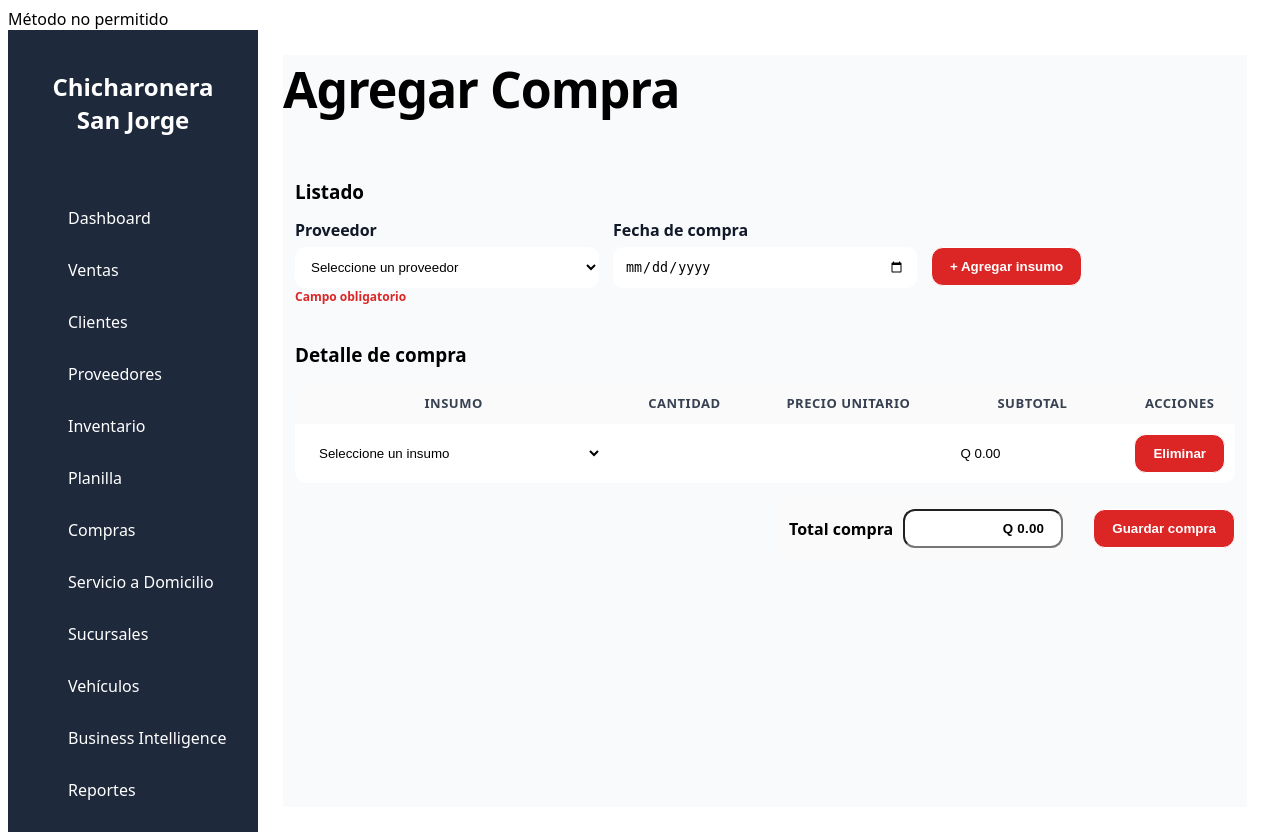
After one commit to IngPau/ChicharroneraSanJorge, a PHP site: page /Compras/compras.php in a window 1280 px wide. The commit adds this page. Run offline with PHP 8.4, Linux system fonts and the light colour scheme.

Commit message:
Modulo de compras mejorado, aun falta pero mejoradooooooo

```diff
--- /dev/null
+++ b/Compras/compras.css
@@ -0,0 +1,280 @@
+/* Compras/compras.css */
+
+/* ===================== SIDEBAR ===================== */
+.sidebar {
+  width: 250px;
+  background: #1e293b;
+  color: white;
+  display: flex;
+  flex-direction: column;
+  transition: transform 0.3s ease-in-out;
+}
+
+.sidebar h2 {
+  padding: 20px;
+  text-align: center;
+  font-size: 24px;
+}
+
+.sidebar ul {
+  list-style: none;
+}
+
+.sidebar ul li a {
+  display: block;
+  color: white;
+  text-decoration: none;
+  padding: 15px 20px;
+  font-size: 16px;
+  font-weight: 500;
+}
+
+.sidebar ul li a:hover {
+  background: #dc2626;
+  color: white;
+}
+
+.sidebar ul li.active,
+.sidebar ul li.active a {
+  background: #dc2626;
+  color: white;
+}
+
+.sidebar footer {
+  padding: 15px;
+  font-size: 12px;
+  text-align: center;
+}
+/* ===================== FIN SIDEBAR ===================== */
+
+.container {
+  display: flex;
+  min-height: 100vh;
+}
+
+/* Contenido principal*/
+.main {
+  flex: 1;
+  max-width: none;
+  margin: 25px;
+  background: #f8fafc;
+}
+
+body{
+  color:var(--text);
+  font-family: ui-sans-serif, system-ui, -apple-system, "Segoe UI", Roboto, Helvetica, Arial, "Apple Color Emoji","Segoe UI Emoji";
+}
+
+.page-header{
+  display:flex;
+  align-items:end;
+  gap:16px;
+  justify-content:space-between;
+  margin-bottom:18px;
+}
+
+.page-title{
+  font-size: 50px;
+  font-weight: 900;
+  letter-spacing: -0.02em;
+  margin-bottom: 18px;
+}
+
+.page-sub{
+  color:var(--muted);
+  font-size:14px;
+}
+
+/* Card contenedor */
+.card{
+  background:var(--card);
+  border:1px solid var(--border);
+  border-radius:var(--radius);
+  box-shadow:var(--shadow);
+  padding:12px;
+}
+
+/* Secciones y subtítulos */
+.section-title{
+  font-size: 0.5cm;
+  font-weight: 700;
+  margin:8px 0 14px;
+}
+
+/* Grid responsive para los campos de encabezado */
+.grid{
+  display:grid;
+  gap:14px;
+}
+.grid-2{
+  grid-template-columns:
+  repeat(2, minmax(0,1fr));
+}
+
+.grid-3{
+  grid-template-columns:
+  repeat(3, minmax(0,1fr));
+}
+@media (max-width: 860px){ .grid-2,.grid-3{ grid-template-columns: 1fr; } }
+
+/* Form fields */
+.form-group label{
+  display:block;
+  font-weight:600;
+  margin-bottom:6px;
+  color:#111827;
+}
+
+.form-group input[type="text"],
+.form-group input[type="number"],
+.form-group input[type="date"],
+.form-group select{
+  width:100%;
+  padding:12px 12px;
+  border:1px solid var(--border);
+  border-radius:10px;
+  background:#fff;
+  outline:none;
+  transition: box-shadow .15s, border-color .15s, background .15s;
+}
+.form-group input:focus,
+.form-group select:focus{
+  border-color: var(--focus);
+  box-shadow: 0 0 0 4px rgba(37,99,235,.12);
+}
+
+/* Tabla de detalle */
+.table-wrap{
+  margin-top:10px;
+  border:1px solid var(--border);
+  border-radius:12px;
+  overflow:hidden;
+  background:#fff;
+}
+
+.table{
+  width:100%; border-collapse: collapse;
+}
+
+.table thead th{
+  background:#fafafa;
+  border-bottom:1px solid var(--border);
+  font-size:13px;
+  color:#374151;
+  text-transform:uppercase;
+  letter-spacing:.04em;
+  padding:12px;
+  position: sticky;
+  top:0;
+  z-index:1;
+  text-align: center;
+}
+
+.table td{
+  border-top:1px solid var(--border);
+  padding:10px;
+  vertical-align:middle;
+ }
+
+.table select,
+.table input{
+  width:100%;
+  padding:10px;
+  border:1px solid var(--border);
+  border-radius:10px;
+  background:#fff;
+}
+
+.table
+.actions{
+  width:1%;
+  white-space:nowrap; }
+
+/* Totales */
+.totals{
+  display:flex;
+  gap:16px;
+  align-items:center;
+  justify-content:flex-end;
+  margin-top:16px;
+  flex-wrap:wrap;
+}
+
+#total_compra{
+  border-radius: 12px;
+  padding:10px 17px;
+}
+
+.total-box{
+  display:flex;
+  align-items:center;
+  gap:10px;
+  background:#fafafa;
+  border:1px dashed var(--border);
+  padding:10px 14px;
+  border-radius:12px;
+}
+
+.total-box input{
+  width:160px;
+  font-weight:800;
+  letter-spacing:.02em;
+  text-align:right;
+  background:#fff;
+}
+
+/* Botones */
+.btn{
+  display:inline-flex;
+  align-items:center;
+  justify-content:center;
+  gap:8px;
+  padding:11px 18px;
+  border-radius:12px;
+  border:1px solid transparent;
+  cursor:pointer;
+  font-weight:700;
+  text-decoration:none;
+  transition: transform .08s ease, background .15s ease, border-color .15s ease;
+}
+
+.btn:active{
+  transform: translateY(1px);
+  background-color: #dc2626;
+  color: #fff;
+}
+
+.btn-ghost,
+.btn-primary,
+.btn-danger,
+.btn-remove{
+  background:#dc2626;
+  border-color:#ffffff;
+  color:#ffffff;
+}
+
+.btn-ghost:hover,
+.btn-danger:hover,
+.btn-primary:hover,
+.btn-remove:hover{
+  background:#b70f0f;
+}
+
+.divider{
+  height:1px;
+  background:var(--border);
+  margin:18px 0;
+}
+
+/* Helpers */
+.help-text {
+  color:#dc2626;
+  font-size:12px;
+  font-weight: bold;
+}
+
+.inline-actions{
+  display:flex;
+  gap:10px;
+  flex-wrap:wrap;
+}
--- /dev/null
+++ b/Compras/compras.php
@@ -0,0 +1,117 @@
+	<!--Compras/compras.php -->
+  <?php
+    include_once 'guardar_compra.php';
+    include_once 'conexion.php';
+  ?>
+
+	<!DOCTYPE html>
+	<html lang="es">
+	<head>
+	  <meta charset="UTF-8">
+	  <meta name="viewport" content="width=device-width, initial-scale=1.0">
+	  <title>Dashboard Restaurante</title>
+	  <link rel="stylesheet" href="compras.css">
+	</head>
+	<body>
+	  <div class="container">
+
+		<!-- Sidebar -->
+		<aside class="sidebar">
+		  <h2>Chicharonera San Jorge</h2>
+		  <nav>
+			<ul>
+			  <li><a href="index.php">Dashboard</a></li>
+			  <li><a href="ventas.php">Ventas</a></li>
+			  <li><a href="clientes.php">Clientes</a></li>
+			  <li><a href="proveedores.php">Proveedores</a></li>
+			  <li><a href="inventario.php">Inventario</a></li>
+			  <li><a href="planilla.php">Planilla</a></li>
+			  <li><a href="compras.php">Compras</a></li>
+			  <li><a href="servicio_domicilio.php">Servicio a Domicilio</a></li>
+			  <li><a href="sucursales.php">Sucursales</a></li>
+			  <li><a href="vehiculos.php">Vehículos</a></li>
+			  <li><a href="bi.php">Business Intelligence</a></li>
+			  <li><a href="reportes.php">Reportes</a></li>
+			</ul>
+		  </nav>
+		</aside>
+
+<div class="main">
+  <div class="page-header">
+    <div>
+    <div class="page-title"> Agregar Compra </div>
+    </div>
+    <div class="inline-actions">
+    </div>
+  </div>
+
+  <form action="guardar_compra.php" method="post" class="card" id="form-compra">
+    <div class="section-title">Listado</div>
+
+    <div class="grid grid-3">
+      <div class="form-group">
+        <label for="proveedor">Proveedor</label>
+        <select name="id_proveedor" id="proveedor" required>
+          <option value="">Seleccione un proveedor</option>
+
+        </select>
+        <div class="help-text">Campo obligatorio</div>
+      </div>
+
+      <div class="form-group">
+        <label for="fecha_compra">Fecha de compra</label>
+        <input type="date" name="fecha_compra" id="fecha_compra" value="<?php echo date('d-m-y'); ?>" required>
+      </div>
+
+      <div class="form-group">
+        <label>&nbsp;</label>
+        <button type="button" class="btn btn-ghost" onclick="addRow()">+ Agregar insumo</button>
+      </div>
+    </div>
+
+    <div class="divider"></div>
+
+    <div class="section-title">Detalle de compra</div>
+    <div class="table-wrap">
+      <table class="table" id="detalle_compra">
+        <thead>
+          <tr>
+            <th>Insumo</th>
+            <th style="width:120px;">Cantidad</th>
+            <th style="width:160px;">Precio Unitario</th>
+            <th style="width:160px;">Subtotal</th>
+            <th class="actions">Acciones</th>
+          </tr>
+        </thead>
+        <tbody>
+          <tr>
+            <td>
+              <select name="id_insumo[]" required>
+                <option value="">Seleccione un insumo</option>
+
+              </select>
+            </td>
+            <td><input type="number" name="cantidad_insumo[]" min="1" step="1" required></td>
+            <td><input type="number" name="precio_unitario[]" step="0.01" min="0" required></td>
+            <td><input type="text" name="subtotal[]" readonly></td>
+            <td class="actions"><button type="button" class="btn btn-danger" onclick="removeRow(this)">Eliminar</button></td>
+
+          </tr>
+        </tbody>
+      </table>
+    </div>
+
+    <div class="totals">
+      <div class="total-box">
+        <strong>Total compra</strong>
+        <input type="text" name="total_compra" id="total_compra" readonly>
+      </div>
+      <button type="submit" class="btn btn-primary">Guardar compra</button>
+    </div>
+  </form>
+</div>
+
+<script src="compras.js"></script>
+
+</body>
+</html>
--- /dev/null
+++ b/Compras/conexion.php
@@ -0,0 +1,14 @@
+
+<?php
+function conectar() {
+    $db = new mysqli("localhost", "root", "1234", "RestauranteDB");
+    if (!$db)
+        die("no hay conexion a la base de datos");
+    return $db;
+}
+
+function ir($pagina) {
+    print "<meta http-equiv='refresh' content='3;url=$pagina'>";
+}
+
+?>
--- /dev/null
+++ b/Compras/guardar_compra.php
@@ -0,0 +1,42 @@
+<?php
+include_once 'conexion.php';
+// Conectar a la base de datos
+$conn = conectar();
+
+if ($_SERVER["REQUEST_METHOD"] == "POST") {
+    $id_proveedor = $_POST['id_proveedor'];
+    $fecha_compra = $_POST['fecha_compra'];
+    $total_compra = $_POST['total_compra'];
+
+    // Insertar en la tabla Compras
+    $sql_compra = "INSERT INTO Compras (id_proveedor, fecha, total, estado) VALUES (?, ?, ?, 'pendiente')";
+    $stmt = $conn->prepare($sql_compra);
+    $stmt->bind_param("iss", $id_proveedor, $fecha_compra, $total_compra);
+
+    if ($stmt->execute()) {
+        $id_compra = $conn->insert_id;
+
+        // Insertar detalles de la compra
+        $id_insumos = $_POST['id_insumo'];
+        $cantidades = $_POST['cantidad_insumo'];
+        $precios = $_POST['precio_unitario'];
+
+        $sql_detalle = "INSERT INTO DetalleCompra (id_compra, id_insumo, cantidad, precio_unitario) VALUES (?, ?, ?, ?)";
+        $stmt_detalle = $conn->prepare($sql_detalle);
+
+        for ($i = 0; $i < count($id_insumos); $i++) {
+            $stmt_detalle->bind_param("iidd", $id_compra, $id_insumos[$i], $cantidades[$i], $precios[$i]);
+            $stmt_detalle->execute();
+        }
+
+        echo "Compra guardada exitosamente. <a href='compras.php'>Volver a Compras</a>";
+    } else {
+        echo "Error al guardar la compra: " . $conn->error;
+    }
+
+    $stmt->close();
+    $conn->close();
+} else {
+    echo "Método no permitido";
+}
+?>
--- a/index.php
+++ b/index.php
@@ -22,7 +22,7 @@
 			  <li><a href="proveedores.php">Proveedores</a></li>
 			  <li><a href="inventario.php">Inventario</a></li>
 			  <li><a href="planilla.php">Planilla</a></li>
-			  <li><a href="compras.php">Compras</a></li>
+			  <li><a href="compras/compras.php">Compras</a></li>
 			  <li><a href="servicio_domicilio.php">Servicio a Domicilio</a></li>
 			  <li><a href="sucursales.php">Sucursales</a></li>
 			  <li><a href="vehiculos.php">Vehículos</a></li>
```
Also changed, not shown: Compras/compras.js (added, +111 -0 lines).
